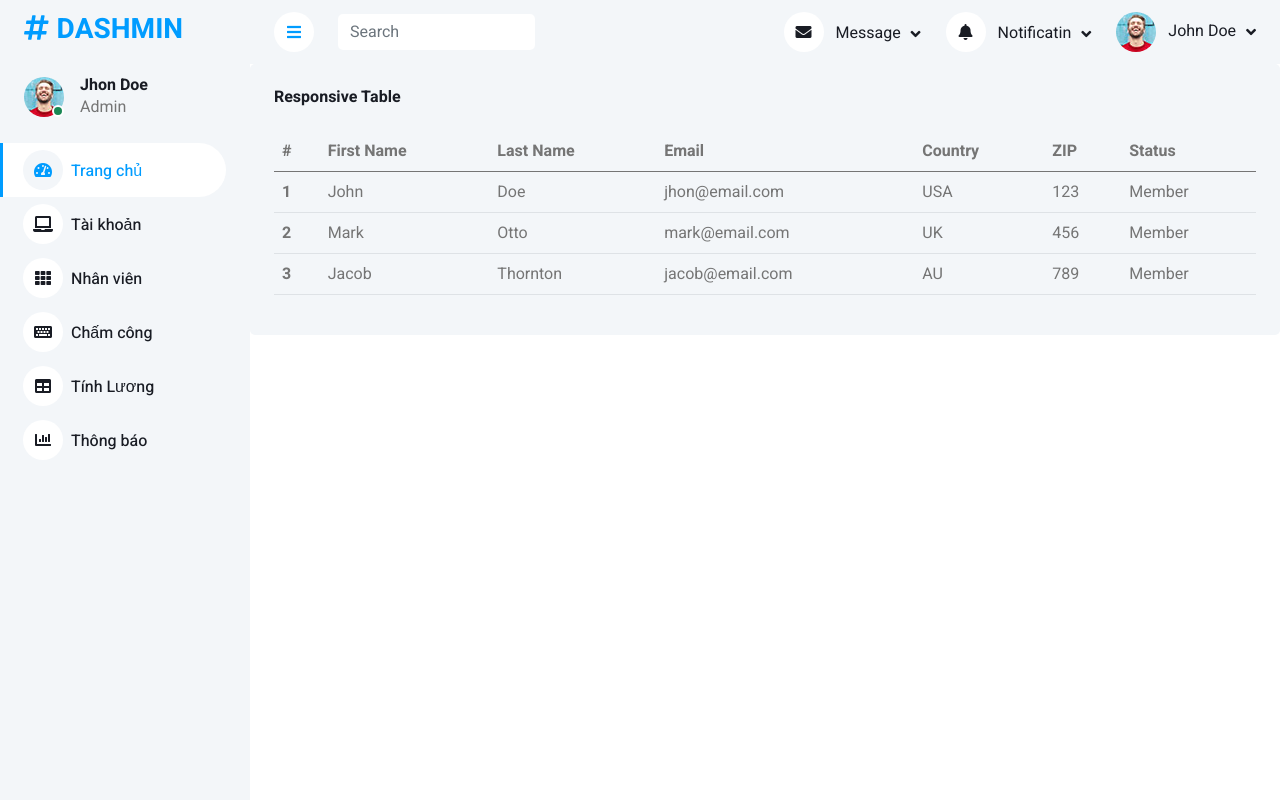
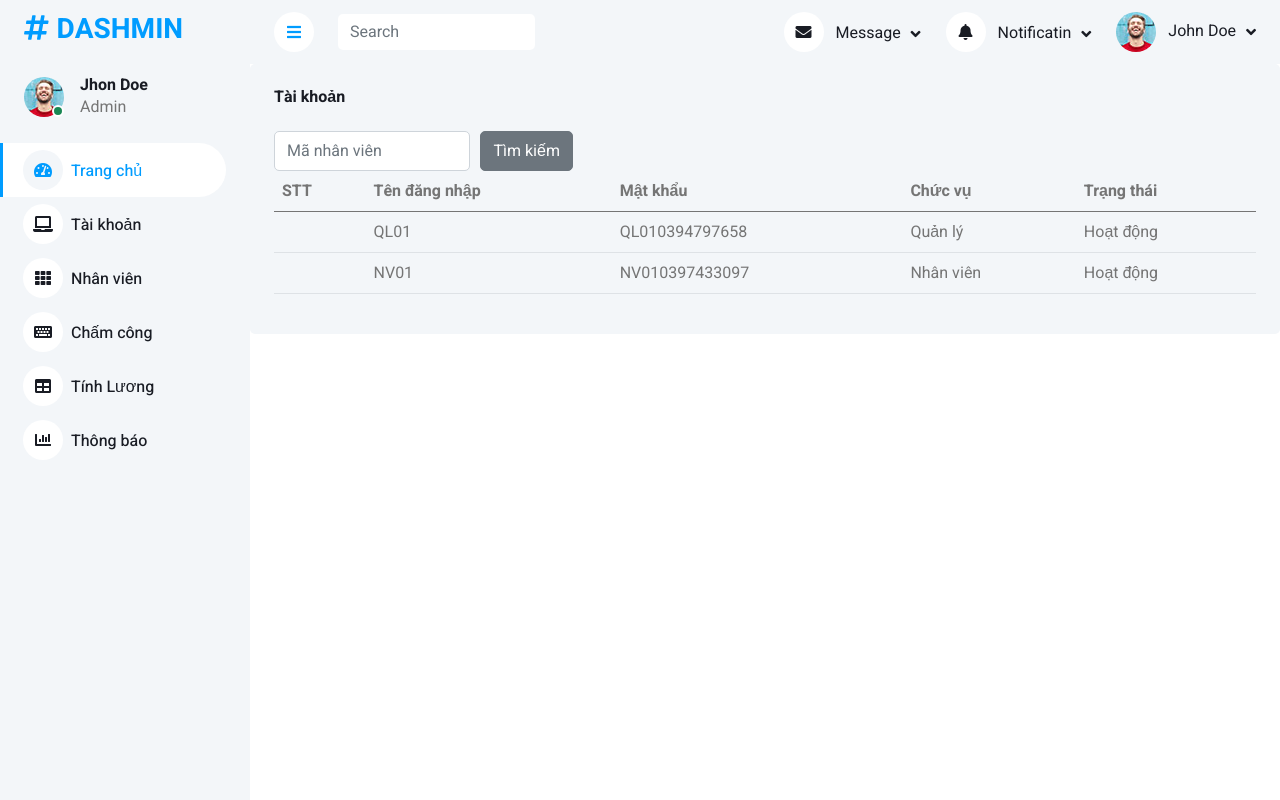
Before and after one commit to tannv3201/HR_Management, a PHP site: page /HR_Management/Admin/User/index.php in a window 1280 px wide. Run offline with PHP 8.4, Linux system fonts and the light colour scheme; data comes from the database, SQL or seed files in the repository; some libraries are stand-ins or nearby versions.

Commit message:
giao dien tai khoan

```diff
--- a/Admin/User/index.php
+++ b/Admin/User/index.php
@@ -4,49 +4,75 @@
 ?>
     <div class="col-12">
                         <div class="bg-light rounded h-100 p-4">
-                            <h6 class="mb-4">Responsive Table</h6>
+                            <h6 class="mb-4">Tài khoản</h6>
                             <div class="table-responsive">
                                 <table class="table">
                                     <thead>
+                                        <div style="display: flex;">
+                                            <input type="text" name="EmployeeCode" class="form-control" placeholder="Mã nhân viên" aria-label="Mã nhân viên" aria-describedby="basic-addon2" style="width: 20%; height:40px;">
+                                            <button class="btn btn-secondary" style="margin-left: 10px;" name="search" type="search">Tìm kiếm</button>
+                                            <!-- <button class="btn btn-secondary" style="margin-left: 10px;" onclick="window.local.href = 'index.php'">Đặt lại</button>
+                                            <button class="btn btn-secondary" style="margin-left: 10px;" onclick="ResetData()">Xóa dữ liệu</button> -->
+                                            <!-- <button class="btn btn-secondary" style="margin-left: 45%;" onclick="">Xuất Excel</button> -->
+                                        </div>
+
+                                    </thead>
+                                    <thead>
                                         <tr>
-                                            <th scope="col">#</th>
-                                            <th scope="col">First Name</th>
-                                            <th scope="col">Last Name</th>
-                                            <th scope="col">Email</th>
-                                            <th scope="col">Country</th>
-                                            <th scope="col">ZIP</th>
-                                            <th scope="col">Status</th>
+                                            <th scope="col">STT</th>
+                                            <th scope="col">Tên đăng nhập</th>
+                                            <th scope="col">Mật khẩu</th>
+                                            <th scope="col">Chức vụ</th>
+                                            <th scope="col">Trạng thái</th>
                                         </tr>
                                     </thead>
-                                    <tbody>
-                                        <tr>
-                                            <th scope="row">1</th>
-                                            <td>John</td>
-                                            <td>Doe</td>
-                                            <td>jhon@email.com</td>
-                                            <td>USA</td>
-                                            <td>123</td>
-                                            <td>Member</td>
-                                        </tr>
-                                        <tr>
-                                            <th scope="row">2</th>
-                                            <td>Mark</td>
-                                            <td>Otto</td>
-                                            <td>mark@email.com</td>
-                                            <td>UK</td>
-                                            <td>456</td>
-                                            <td>Member</td>
-                                        </tr>
-                                        <tr>
-                                            <th scope="row">3</th>
-                                            <td>Jacob</td>
-                                            <td>Thornton</td>
-                                            <td>jacob@email.com</td>
-                                            <td>AU</td>
-                                            <td>789</td>
-                                            <td>Member</td>
-                                        </tr>
-                                    </tbody>
+                                    <!-- CODE PHP -->
+                                <?php
+                                    $sql = "SELECT * FROM `tb_user`";
+                                    $res = mysqli_query($conn, $sql);
+                                    if($res == TRUE)
+                                    {
+                                        $count = mysqli_num_rows($res);
+                                        if($count>0)
+                                        {
+                                            while($row = mysqli_fetch_assoc($res))
+                                            {
+                                                $username = $row['UserName'];
+                                                $password = $row['Password'];
+                                                $level = $row['Level'];
+                                                $status = $row['status'];
+
+                                ?>
+                                                <tr>
+                                                    <td></td>
+                                                    <td><?php echo $username; ?></td>
+                                                    <td><?php echo $password; ?></td>
+                                                    <td><?php
+                                                            if($level == 1){
+                                                                echo 'Quản lý';
+                                                            }
+                                                            if($level == 2){
+                                                                echo 'Nhân viên';
+                                                            }
+                                                        ?></td>
+                                                    <td><?php
+                                                            if($status == 1){
+                                                                echo 'Hoạt động';
+                                                            }
+                                                            if($status == 2){
+                                                                echo 'Không hoạt động';
+                                                            }
+                                                        ?></td>
+                                                </tr>
+                                <?php
+                                            }
+                                        }
+                                        else
+                                        {
+
+                                        }
+                                    }
+                                ?>
                                 </table>
                             </div>
                         </div>
--- a/SignInUp/login.php
+++ b/SignInUp/login.php
@@ -60,10 +60,10 @@
                                     <label for="floatingPassword">Mật khẩu</label>
                                 </div>
                                 <div class="d-flex align-items-center justify-content-between mb-4">
-                            <!-- <div class="form-check">
+                            <div class="form-check">
                                 <input type="checkbox" class="form-check-input" id="exampleCheck1">
-                                <label class="form-check-label" for="exampleCheck1">Check me out</label>
-                            </div> -->
+                                <label class="form-check-label" for="exampleCheck1">Lưu thông tin tài khoản</label>
+                            </div>
                             <a href="">Quên mật khẩu</a>
                         </div>
                                 <div class="field button">
--- a/header.php
+++ b/header.php
@@ -61,7 +61,7 @@
                 <div class="navbar-nav w-100">
                     <a href="http://localhost/HR_Management/Admin/index.php" class="nav-item nav-link active"><i class="fa fa-tachometer-alt me-2"></i>Trang chủ</a>
                     <div class="nav-item dropdown">
-                        <a href="User/index.php" class="nav-link"><i class="fa fa-laptop me-2"></i>Tài khoản</a>
+                        <a href="http://localhost/HR_Management/Admin/User/index.php" class="nav-link"><i class="fa fa-laptop me-2"></i>Tài khoản</a>
                     </div>
                     <a href="http://localhost/HR_Management/Admin/Employee/index.php" class="nav-item nav-link"><i class="fa fa-th me-2"></i>Nhân viên</a>
                     <a href="http://localhost/HR_Management/Admin/Attendance/index.php" class="nav-item nav-link"><i class="fa fa-keyboard me-2"></i>Chấm công</a>
```
